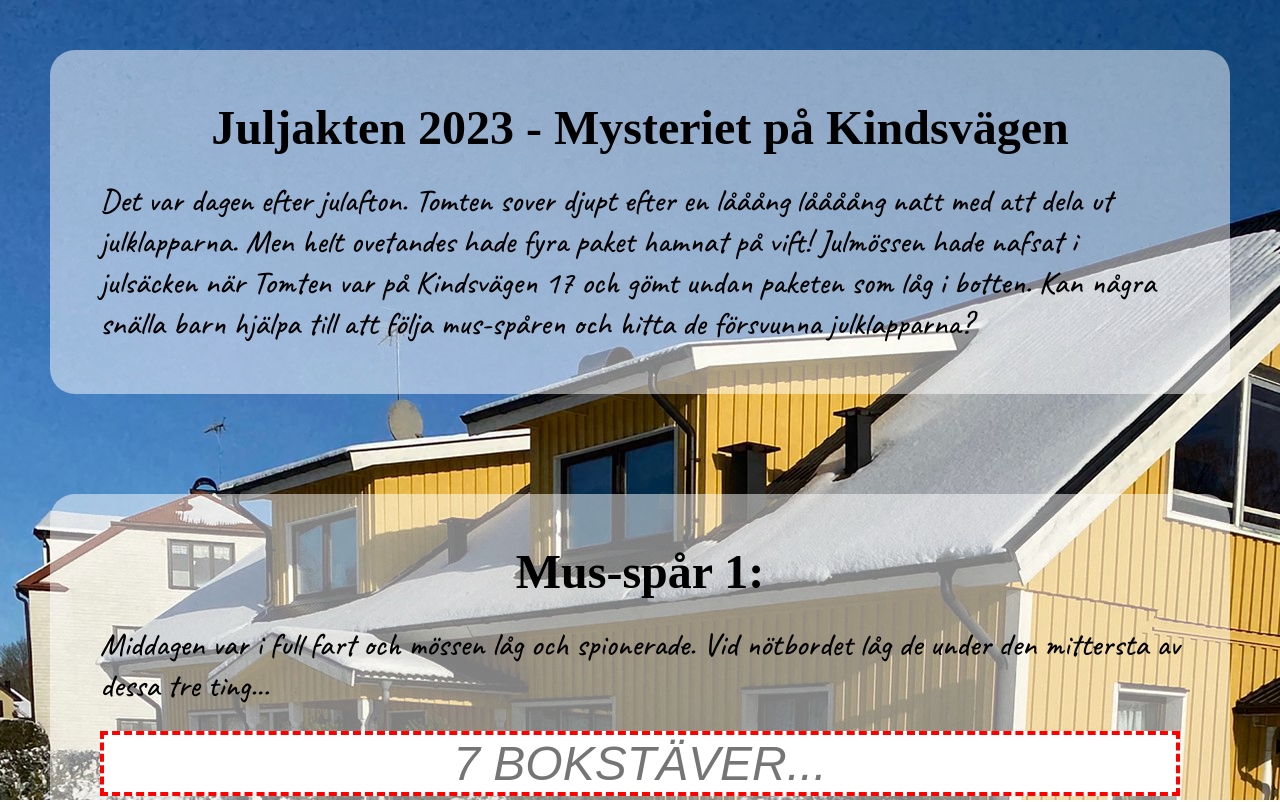
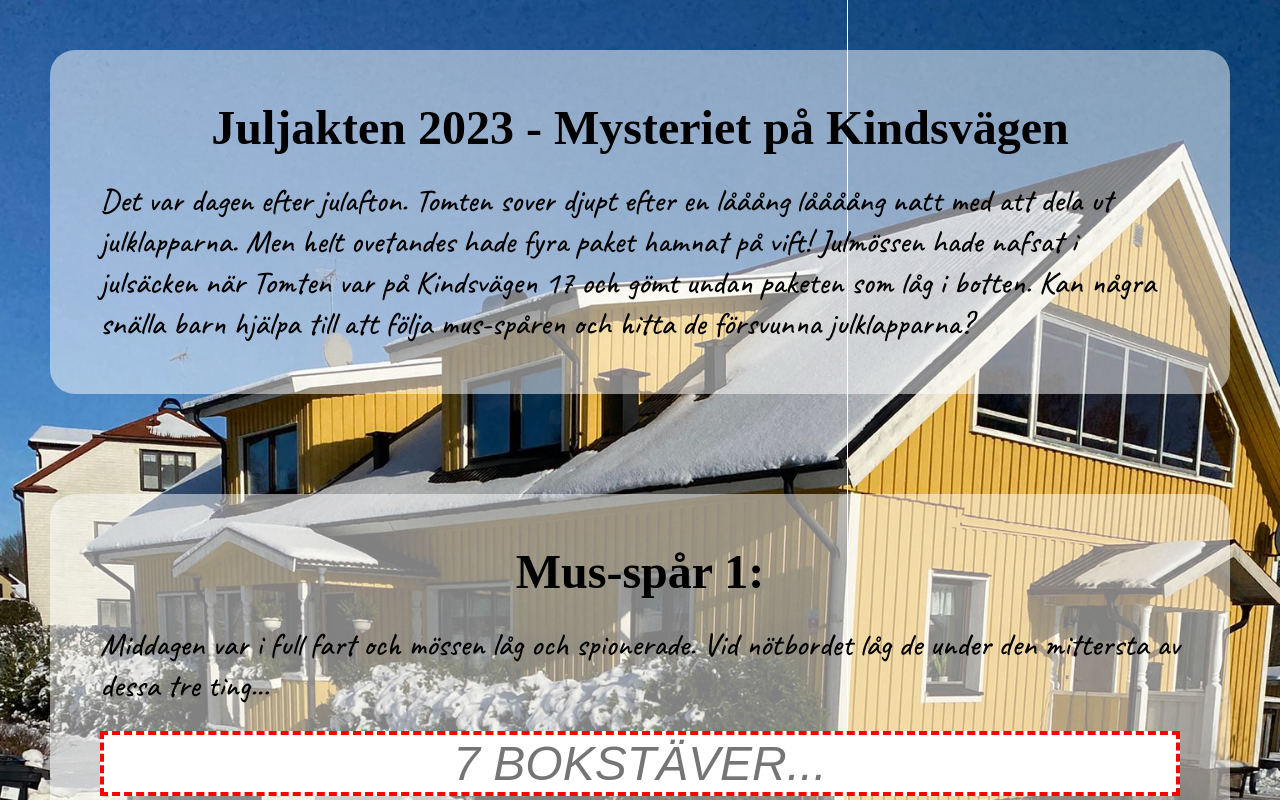
Before and after one commit to Brassawiking/juljakten-2023, a plain HTML site: page index.html in a window 1280 px wide. Shown: the top 802 px of the page. Drawn offline with Linux system fonts and the light colour scheme; a web font is replaced by a local one.

Commit message:
Attempt 2 at fixed bg

```diff
--- a/style.css
+++ b/style.css
@@ -12,7 +12,7 @@ body {
   padding: 50px;
 }
 
-body:before {
+html:before {
   content: '';
   display: block;
   position: fixed;
@@ -21,7 +21,8 @@ body:before {
   height: 100%;
   width: 100%;
   background-image: url(huset.jpeg);
-  background-position: cover;
+  background-size: cover;
+  background-repeat: no-repeat;
   z-index: -1;
 }
 
```
